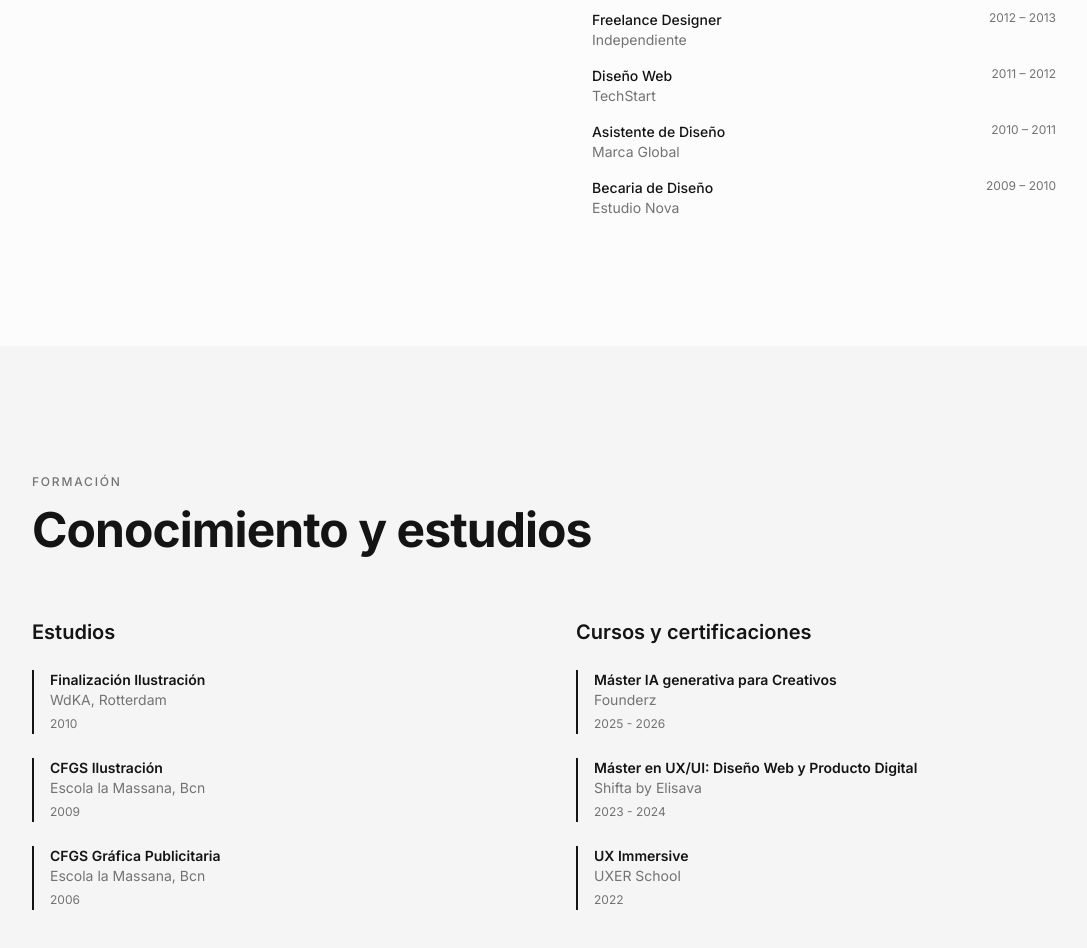
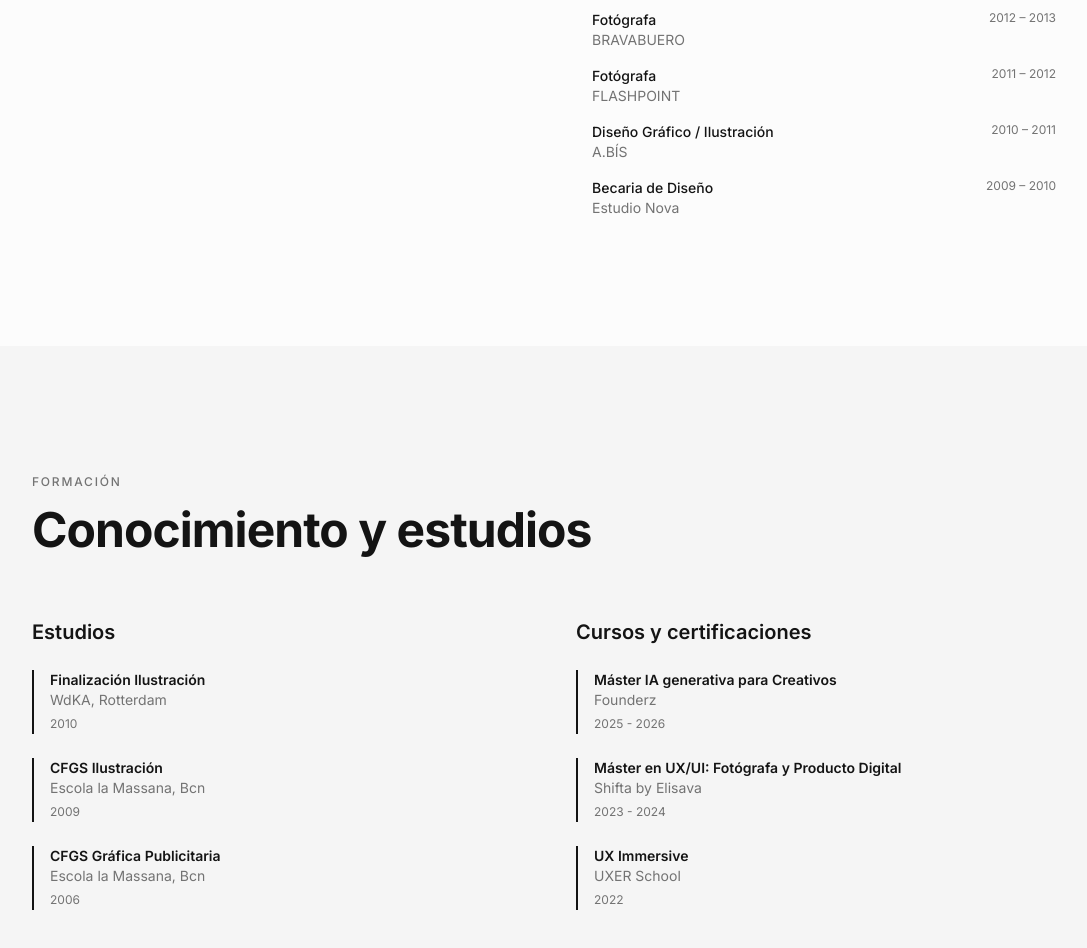
Before and after one commit to danilinked/espielia, a React (Vite) app: page / in a window 1280 px wide. Shown: the part 4460-5408 px from the top of the page, without its empty margins (96-1183 px from the left). Built offline with nearby package versions, Linux system fonts and the light colour scheme; the HTML template or start-up script is replaced by a standard one.

Commit message:
6 cambios de texto

```diff
--- a/src/components/AboutSection.tsx
+++ b/src/components/AboutSection.tsx
@@ -11,12 +11,12 @@ const tools = [
 const experienceItems = [
 { role: "Diseñadora UX/UI", company: "Degusta Box", period: "Actualidad" },
 { role: "Diseñadora UX/UI", company: "Click Consulting", period: "2016 – 2018" },
-{ role: "Diseño Web", company: "KIMIKA", period: "2015 – 2016" },
+{ role: "Fotógrafa", company: "KIMIKA", period: "2015 – 2016" },
 { role: "Diseño Gráfico / Pdv", company: "Estudio Maravillas", period: "2014 – 2015" },
 { role: "Diseñadora Junior", company: "IESTRATEGIC", period: "2013 – 2014" },
-{ role: "Freelance Designer", company: "Independiente", period: "2012 – 2013" },
-{ role: "Diseño Web", company: "TechStart", period: "2011 – 2012" },
-{ role: "Asistente de Diseño", company: "Marca Global", period: "2010 – 2011" },
+{ role: "Fotógrafa", company: "BRAVABUERO", period: "2012 – 2013" },
+{ role: "Fotógrafa", company: "FLASHPOINT", period: "2011 – 2012" },
+{ role: "Diseño Gráfico / Ilustración", company: "A.BÍS", period: "2010 – 2011" },
 { role: "Becaria de Diseño", company: "Estudio Nova", period: "2009 – 2010" }];
 
 
--- a/src/components/TestimonialsSection.tsx
+++ b/src/components/TestimonialsSection.tsx
@@ -25,7 +25,7 @@ const courses = [
     period: "2025 - 2026",
   },
   {
-    title: "Máster en UX/UI: Diseño Web y Producto Digital",
+    title: "Máster en UX/UI: Fotógrafa y Producto Digital",
     institution: "Shifta by Elisava",
     period: "2023 - 2024",
   },
```
